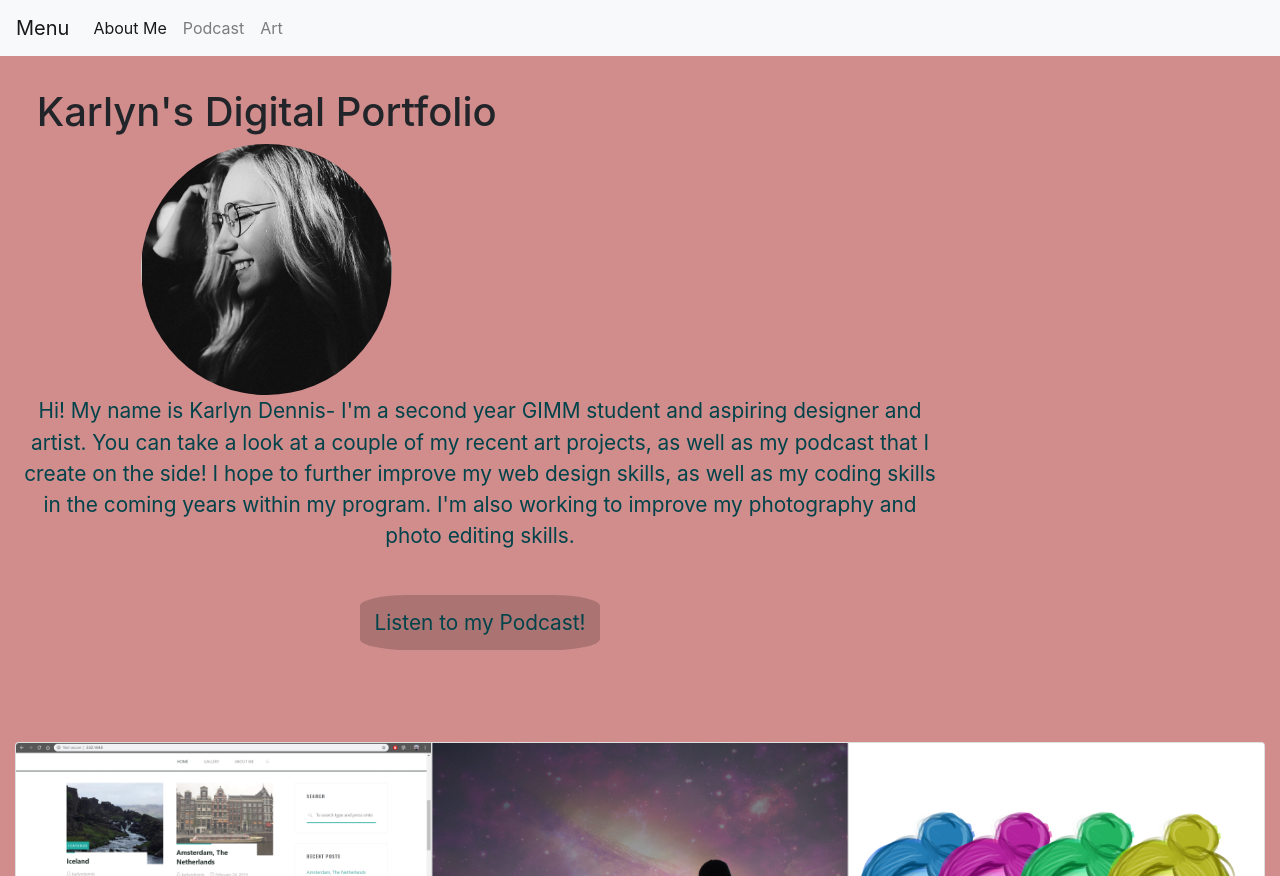
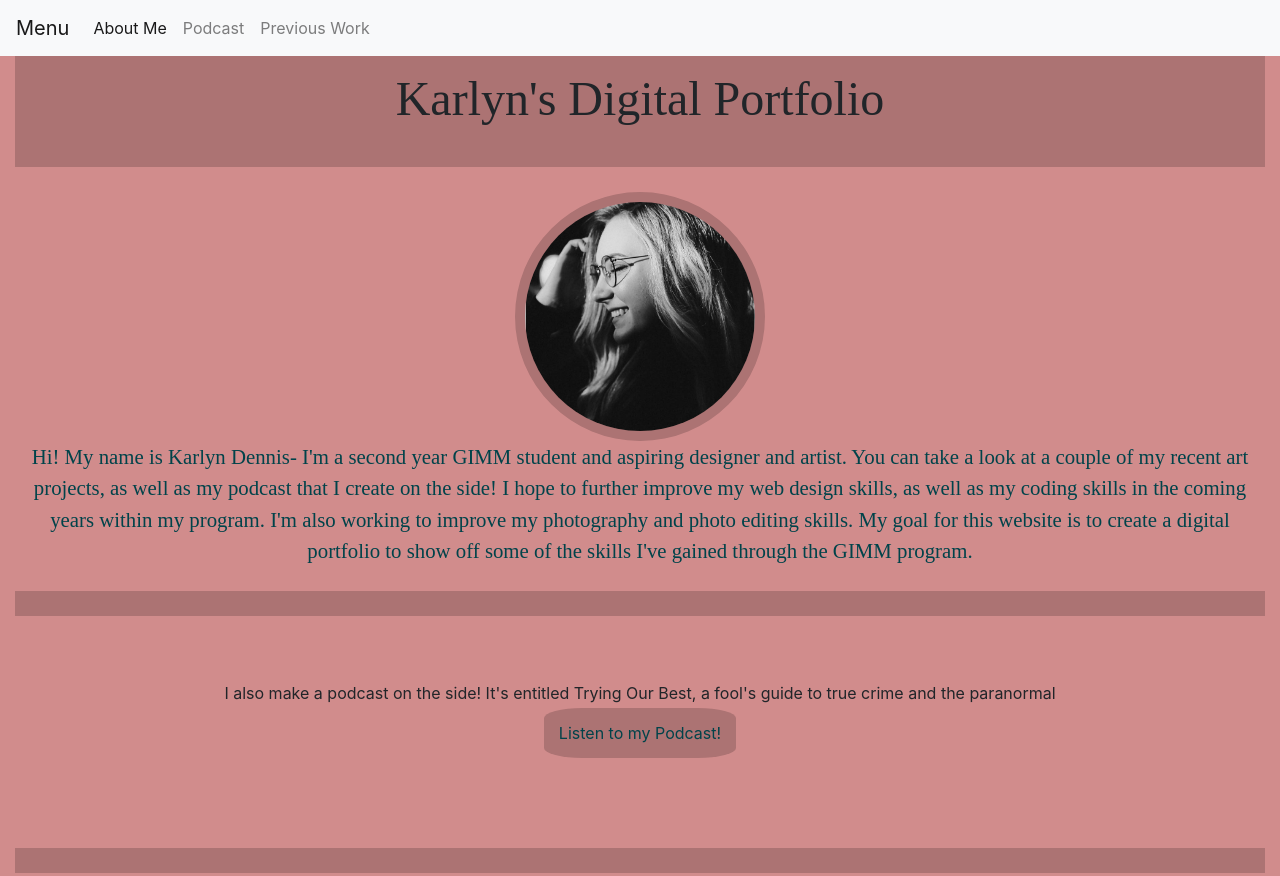
Before and after one commit to karlyndennis/KarlynSite, a plain HTML site: page index.html in a window 1280 px wide. Shown: the top 876 px of the page. Drawn offline with nearby package versions, Linux system fonts and the light colour scheme.

Commit message:
Finishing Touches on Site

```diff
--- a/GroupSiteStyles.css
+++ b/GroupSiteStyles.css
@@ -10,6 +10,20 @@
 
 body{
 	background-color: var(--backgroundColor);
+}
+header{
+	background-color: var(--borderColor);
+	padding: 2.5%;
+	font-size: 3rem;
+	font-family: serif;
+}
+footer{
+	margin-top: 25px;
+	margin-bottom: 25px;
+	background-color: var(--borderColor);
+	padding: 1%;
+	font-size: 1.3rem;
+	font-family: serif;
 }
 
 .backColor{
@@ -30,11 +44,10 @@ body{
 }
 
 .bioImage{
-	display: block;
-  margin-left: auto;
-  margin-right: auto;
-  width: 50%;
-	border-radius: 50%
+	margin-top: 25px;
+	border-radius: 50% ;
+	border: solid 10px var(--borderColor);
+	width: 20%;
 }
 
 .bioHolder{
@@ -51,6 +64,7 @@ body{
 .bioText{
 	color: var(--fontColor);
 	font-size: 1.3rem;
+	font-family: serif;
 }
 
 .Image{
--- a/_notes/dwsync.xml
+++ b/_notes/dwsync.xml
@@ -1,4 +1,4 @@
 <?xml version="1.0" encoding="utf-8" ?>
 <dwsync>
-<file name="index.html" server="3.93.80.18//var/www/html/" local="131986259184889957" remote="131986260070000000" Dst="2" />
+<file name="index.html" server="3.93.80.18//var/www/html/" local="131986266911949891" remote="131986267400000000" Dst="2" />
 </dwsync>
--- a/index.html
+++ b/index.html
@@ -13,7 +13,7 @@
   </head>
   <body>
 
-    <nav class="navbar navbar-expand-lg navbar-light bg-light">
+    <nav class="navbar navbar-expand-lg fixed-top navbar-light bg-light">
     <a class="navbar-brand" href="#">Menu</a>
     <button class="navbar-toggler" type="button" data-toggle="collapse" data-target="#navbarNav" aria-controls="navbarNav" aria-expanded="false" aria-label="Toggle navigation">
       <span class="navbar-toggler-icon"></span>
@@ -21,13 +21,13 @@
     <div class="collapse navbar-collapse" id="navbarNav">
       <ul class="navbar-nav">
         <li class="nav-item active">
-          <a class="nav-link" href="#">About Me <span class="sr-only">(current)</span></a>
+          <a class="nav-link" href="#biotext1">About Me <span class="sr-only">(current)</span></a>
         </li>
         <li class="nav-item">
-          <a class="nav-link" href="#">Podcast</a>
+          <a class="nav-link" href="https://anchor.fm/trying-our-best">Podcast</a>
         </li>
         <li class="nav-item">
-          <a class="nav-link" href="#">Art</a>
+          <a class="nav-link" href="#card1">Previous Work</a>
         </li>
       </ul>
     </div>
@@ -35,20 +35,25 @@
 <div class="container-fluid">
 	<!-- Biography Picture and Text -->
 	<div class="row bioHolder">
-		<div class="col-md-5">
-      <h1> Karlyn's Digital Portfolio </h1>
+		<div class="col-md-12">
+      <header> Karlyn's Digital Portfolio </header>
 			<img src="images/Karlyn.png" class="bioImage"/>
 		</div>
-		<div class="col-md-9">
-			<p class="bioText">Hi! My name is Karlyn Dennis- I'm a second year GIMM student and aspiring designer and artist. You can take a look at a couple of my recent art projects, as well as my podcast that I create on the side! I hope to further improve my web design skills, as well as my coding skills in the coming years within my program. I'm also working to improve my photography and photo editing skills. </p>
+		<div class="col-md-12">
+			<p class="bioText" id="biotext1">Hi! My name is Karlyn Dennis- I'm a second year GIMM student and aspiring designer and artist. You can take a look at a couple of my recent art projects, as well as my podcast that I create on the side! I hope to further improve my web design skills, as well as my coding skills in the coming years within my program. I'm also working to improve my photography and photo editing skills. My goal for this website is to create a digital portfolio to show off some of the skills I've gained through the GIMM program.
+
+       </p>
+       <footer></footer>
       <p>&nbsp;</p>
 			<p class="bioText">
+        <p> I also make a podcast on the side! It's entitled Trying Our Best, a fool's guide to true crime and the paranormal</p>
 				<a href="https://anchor.fm/trying-our-best" class="linkButton">Listen to my Podcast!</a>
 			</p>
 		</div>
 	</div>
+  <footer></footer>
   <div class="card-group">
-    <div class="card">
+    <div class="card" id="card1">
       <image src="images/WordpressK.PNG" class="card-img-top" alt="...">
       <div class="card-body">
         <h5 class="card-title">My First Wordpress Site</h5>
@@ -79,6 +84,7 @@
       </div>
     </div>
   </div>
+  <footer> </footer>
 	<div class="row">
 </div>
 </div>
```
